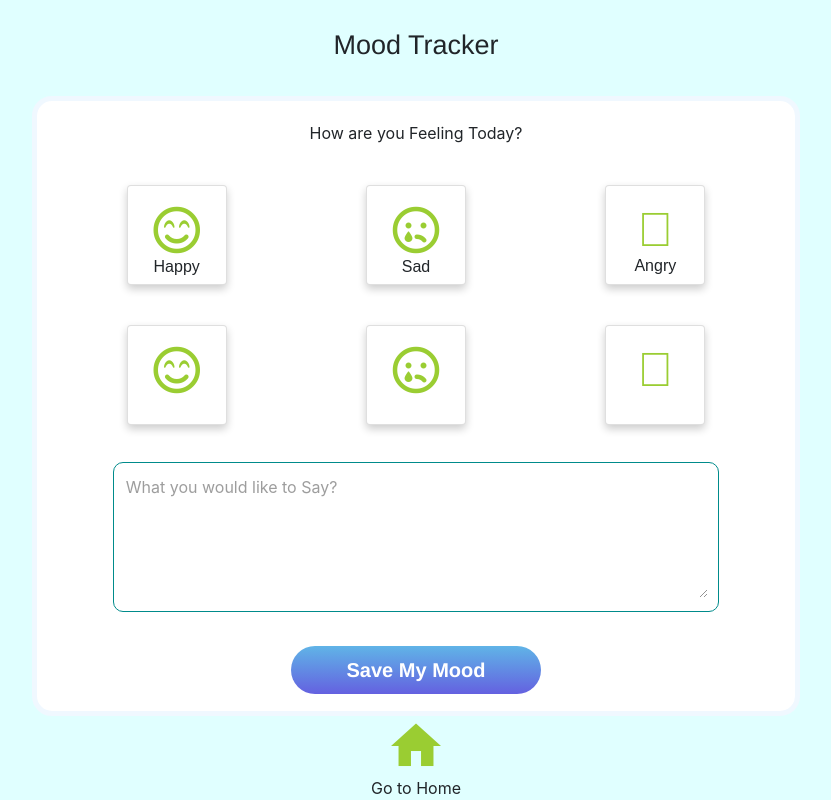
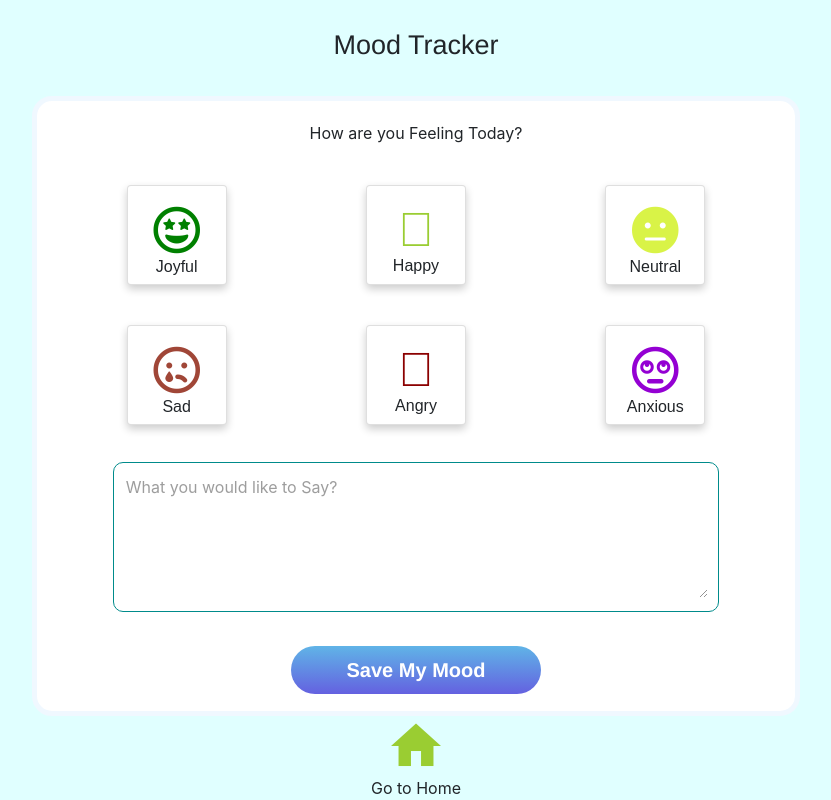
Before and after one commit to navyasaiporanki/MoodLifters, a React (Create React App) app: page /mood in a window 1280 px wide. Shown: the whole page, without its empty margins (224-1055 px from the left). Built offline with nearby package versions, Linux system fonts and the light colour scheme; the HTML template or start-up script is replaced by a standard one.

Commit message:
Adding further screens

```diff
--- a/src/App.js
+++ b/src/App.js
@@ -14,6 +14,7 @@ import ChatWithVolunteer from "./ChatWithVolunteer";
 import "bootstrap/dist/css/bootstrap.min.css";
 import Volunteers from "./Volunteers";
 import MoodTracker from "./MoodTracker";
+import MusicPlaylist from "./MusicPlaylist";
 
 function App() {
   return (
@@ -32,6 +33,7 @@ function App() {
             <Route path="/chat" component={ChatWithVolunteer} />
             <Route path="/volunteer" component={Volunteers} />
             <Route path="/mood" component={MoodTracker} />
+            <Route path="/music" component={MusicPlaylist} />
           </Switch>
         </BrowserRouter>
       </main>
--- a/src/ContactCard.js
+++ b/src/ContactCard.js
@@ -16,7 +16,7 @@ function ContactCard({ name, title, info }) {
             history.push("/chat");
           }}
         >
-          Contact
+          Chat With Volunteer
         </button>
       </p>
     </div>
--- a/src/Home.js
+++ b/src/Home.js
@@ -28,7 +28,13 @@ function Home() {
             {" "}
             Do CBT Breathing Exercise{" "}
           </button>
-          <button className="buttonClassHome"> Listen to Calm music</button>
+          <button
+            className="buttonClassHome"
+           onClick={() => history.push("/music")}
+           >
+             {" "}
+           Listen to Calm music{" "}
+           </button>
           <button className="buttonClassHome">
             {" "}
             Get Mental health Resources
--- a/src/MoodTracker.css
+++ b/src/MoodTracker.css
@@ -68,3 +68,28 @@
 textarea:hover {
     border: none;
 }
+
+.joyful{
+    color:green;
+}
+
+.happy{
+    color:yellowgreen;
+}
+
+.neutral{
+    color:rgba(206, 240, 15, 0.767);
+
+}
+
+.sad{
+    color:rgb(160, 70, 55);
+}
+
+.angry{
+    color:darkred;
+}
+
+.anxious{
+    color:darkviolet
+}
--- a/src/MoodTracker.js
+++ b/src/MoodTracker.js
@@ -1,60 +1,76 @@
 import "./MoodTracker.css";
-import React from "react";
+import React, {useState} from "react";
 import { useHistory } from "react-router-dom";
 import Card from "react-bootstrap/Card";
 
 function MoodTracker() {
   const history = useHistory();
+  const [selected, setSelected] = useState("")
   return (
     <div className="bodyMood">
       <div className="titleMood">Mood Tracker</div>
       <div className="windowMood">
         <div style={{ margin: "20px" }}>How are you Feeling Today?</div>
         <div className="outerDiv">
-          <div>
-            <Card className="cardIndex">
+          <div className= {selected === "joyful" ? 'selectedEmoji' : ''}>
+            <Card className="cardIndex" onClick= {() => {
+              setSelected('joyful')
+            }}>
               <Card.Body>
-                <i className="far fa-smile-beam fontSizeMood"></i>
+                <i className="far fa-grin-stars fontSizeMood joyful"></i>
+                Joyful
+              </Card.Body>
+            </Card>
+          </div>
+          <div className= {selected === "happy" ? 'selectedEmoji' : ''}>
+            <Card className="cardIndex" onClick= {() => {
+              setSelected('happy')
+            }}>
+              <Card.Body>
+                <i class="fal fa-grin fontSizeMood happy"></i>
                 Happy
               </Card.Body>
             </Card>
           </div>
-          <div>
-            <Card className="cardIndex">
+          <div className= {selected === "neutral" ? 'selectedEmoji' : ''}>
+            <Card className="cardIndex" onClick= {() => {
+              setSelected('neutral')
+            }}>
               <Card.Body>
-                <i class="far fa-sad-tear fontSizeMood"></i>
-                Sad
-              </Card.Body>
-            </Card>
-          </div>
-          <div>
-            <Card className="cardIndex">
-              <Card.Body>
-                <i class="fal fa-angry fontSizeMood"></i>
-                Angry
+                <i class="fas fa-meh fontSizeMood neutral"></i>
+                Neutral
               </Card.Body>
             </Card>
           </div>
         </div>
         <div className="outerDiv">
-          <div>
-            <Card className="cardIndex">
+        <div className= {selected === "sad" ? 'selectedEmoji' : ''}>
+            <Card className="cardIndex" onClick= {() => {
+              setSelected('sad')
+            }}>
               <Card.Body>
-                <i className="far fa-smile-beam fontSizeMood"></i>
+                <i className="far fa-sad-tear fontSizeMood sad"></i>
+                Sad
               </Card.Body>
             </Card>
           </div>
-          <div>
-            <Card className="cardIndex">
+          <div className= {selected === "angry" ? 'selectedEmoji' : ''}>
+            <Card className="cardIndex" onClick= {() => {
+              setSelected('angry')
+            }}>
               <Card.Body>
-                <i class="far fa-sad-tear fontSizeMood"></i>
+                <i class="fal fa-angry fontSizeMood angry"></i>
+                Angry
               </Card.Body>
             </Card>
           </div>
-          <div>
-            <Card className="cardIndex">
+          <div className= {selected === "anxious" ? 'selectedEmoji' : ''}>
+            <Card className="cardIndex" onClick= {() => {
+              setSelected('anxious')
+            }}>
               <Card.Body>
-                <i class="fal fa-angry fontSizeMood"></i>
+                <i class="far fa-meh-rolling-eyes fontSizeMood anxious"></i>
+                Anxious
               </Card.Body>
             </Card>
           </div>
--- /dev/null
+++ b/src/MusicPlaylist.css
@@ -0,0 +1,102 @@
+.musicBody {
+
+    display: flex;
+    justify-content: center;
+    height: 100vh !important;
+    flex-direction: column;
+    width: 80vh;
+    margin: auto;
+    height: 90vh;
+    text-align: center !important;
+}
+
+
+
+  .music-buttonClass {
+    width: 530px;
+    border-radius: 100px;
+    font-size: 20px;
+    height: 60px;
+    font-weight: 800;
+    justify-content: center;
+    font-family: "Avenir Next", "Helvetica Neue", Helvetica, Arial, sans-serif;
+    border:none;
+    color:white !important;
+    background: transparent;
+    margin: 10px;
+    color: rgb(56, 56, 56);
+    cursor: pointer;
+    border: 2px solid white !important;
+  }
+
+.footer {
+    margin:20px;
+    display: flex;
+    flex-shrink: 0;
+    justify-content: center;
+    margin: auto;
+}
+
+.music {
+    display: flex;
+    width: 100%;
+    align-items: center;
+}
+
+.time {
+    display: flex;
+    align-content: center;
+    justify-content: center;
+    padding: 10px;
+    color: white;
+    font-weight: 600;
+}
+
+.padding10px {
+    padding: 10px;
+    color: red;
+}
+
+.textAlignLeft {
+    text-align: center;
+    font-size: 18px;
+    font-family: "Avenir Next", "Helvetica Neue", Helvetica, Arial, sans-serif;
+    font-weight: 200px;
+    /* margin: 20px; */
+    margin-left: 30px;
+    margin-right:30px;
+    color:white;
+    font-weight: 600;
+    /* border-bottom: 2px solid brown; */
+}
+
+.music-title {
+    text-align: center;
+    font-size: 27px;
+    font-family: "Avenir Next", "Helvetica Neue", Helvetica, Arial, sans-serif;
+    font-weight: 400px;
+    margin: 30px;
+    margin-top: 25px;
+    color:white;
+    font-weight: 900;
+}
+
+.music-info {
+    float: right;
+    color: white;
+    padding-right: 10px;
+
+}
+
+.footerMusic {
+    display: flex;
+    flex-direction: column;
+    justify-content: center;
+    flex-shrink: 0;
+    color: white;
+    cursor: pointer;
+  }
+
+  .selectedEmoji {
+      border: 5px solid blue;
+  }
--- a/src/Volunteers.js
+++ b/src/Volunteers.js
@@ -7,19 +7,19 @@ import ContactCard from './ContactCard';
   const history = useHistory();
   return (
     <div className="volResBody">
-      <div className="titleVolunteer">Mental Health Resources</div>
+      <div className="titleVolunteer">Talk to a volunteer</div>
       <div className="resources">
         <div className="row">
           <div className="rowInside">
-            <ContactCard name="John Snow" title="CEO" info="some info"></ContactCard>
-            <ContactCard></ContactCard>
-            <ContactCard></ContactCard>
+            <ContactCard name="Jon Snow" title="CEO" info="some info"></ContactCard>
+            <ContactCard name="Anna Singh" title="social worker" info="some infos"></ContactCard>
+            <ContactCard name="Jeff Li" title="activist" info="some info"></ContactCard>
 
           </div>
           <div className="rowInside">
-            <ContactCard></ContactCard>
-            <ContactCard></ContactCard>
-            <ContactCard></ContactCard>
+            <ContactCard name="Shubham Singal" title="student" info="some info"></ContactCard>
+            <ContactCard name="William Smith" title="influencer" info="some info"></ContactCard>
+            <ContactCard name="Ella Kaspersky" title="assistant professor" info="some info"></ContactCard>
           </div>
 
 
```
Also changed, not shown: src/MusicPlaylist.js (renamed from src/BreathingPlaylist.js, +38 -22 lines).
